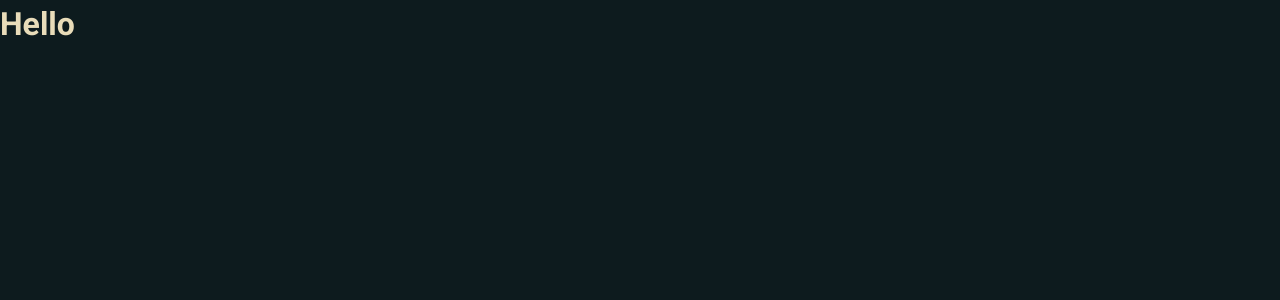
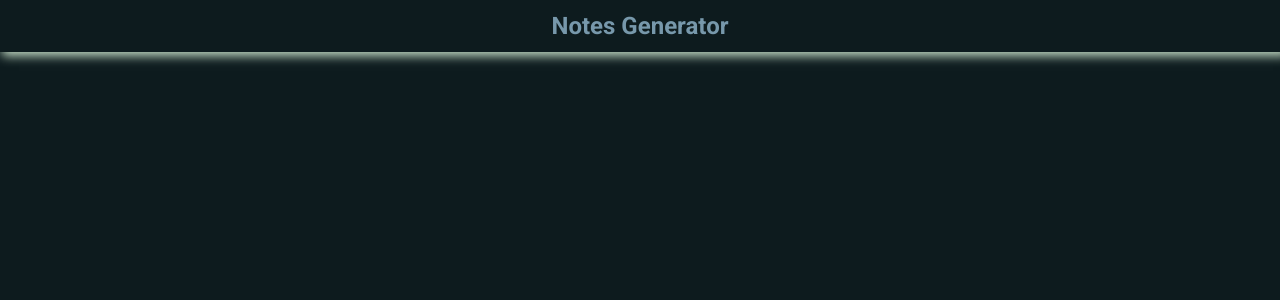
Before and after one commit to GautamRaj-1200/notes-generator, a React (Vite) app in the folder client/: page / in a window 1280 px wide. Shown: the top 300 px of the page. Built offline with nearby package versions, Linux system fonts and the light colour scheme.

Commit message:
feat: add basic navbar

```diff
--- a/client/src/App.tsx
+++ b/client/src/App.tsx
@@ -1,7 +1,9 @@
+import Navbar from "./components/Navbar/Navbar";
+
 const App = () => {
   return (
     <>
-      <h1>Hello</h1>
+      <Navbar />
     </>
   );
 };
--- /dev/null
+++ b/client/src/components/Navbar/Navbar.scss
@@ -0,0 +1,10 @@
+.header{
+    box-shadow:5px 0.5px 10px 3px var(--clr-tea-green) ;
+    padding: 0.5rem;
+    max-height: 10vh;
+}
+.navbar{
+    display: flex;
+    justify-content: center;
+    align-items: center;
+}
--- /dev/null
+++ b/client/src/components/Navbar/Navbar.tsx
@@ -0,0 +1,17 @@
+import "./Navbar.scss";
+
+const Navbar = () => {
+  return (
+    <>
+      <header className="header">
+        <nav className="navbar">
+          <h2 className="navbar__heading">
+            <a href="/">Notes Generator</a>
+          </h2>
+        </nav>
+      </header>
+    </>
+  );
+};
+
+export default Navbar;
```
